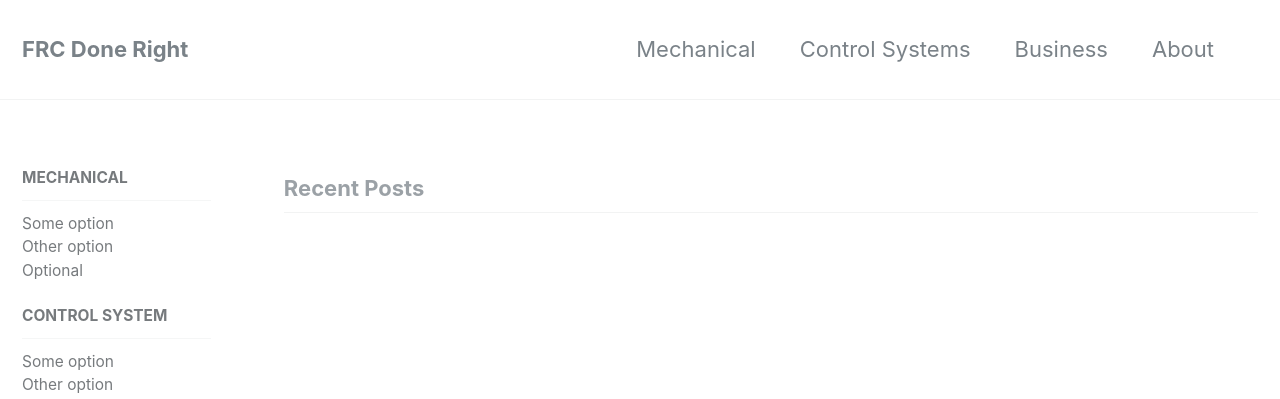
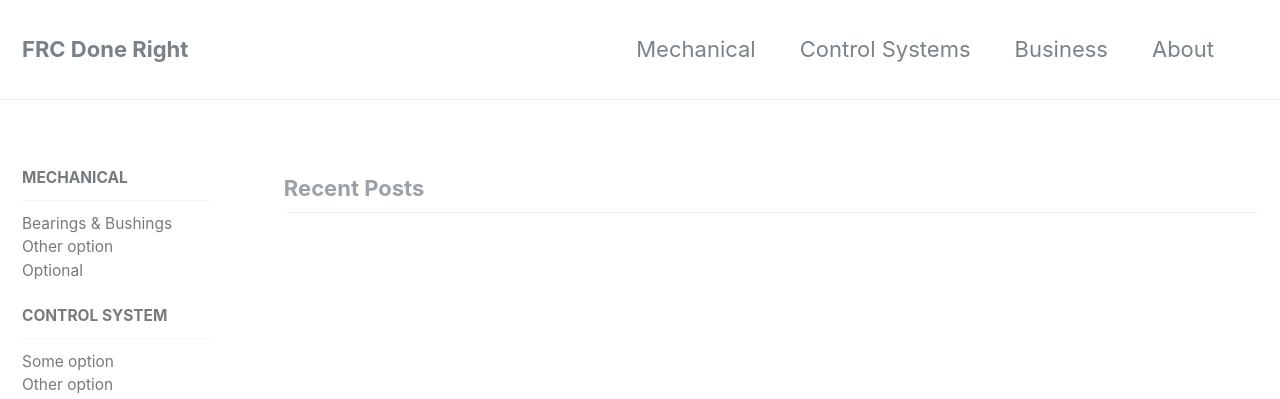
Before and after one commit to FRCDoneRight/frcdoneright.github.io, a Jekyll site: the page built from index.html, in a window 1280 px wide. Shown: the top 399 px of the page. Built offline with Jekyll 4.4.1, drawn with Linux system fonts in a browser that asks for light colours; the list of posts is cut into pages by our own code.

Commit message:
Update navigation

```diff
--- a/_data/navigation.yml
+++ b/_data/navigation.yml
@@ -1,19 +1,19 @@
 # main links
 main:
   - title: "Mechanical"
-    url: https://frcdoneright.github.io/mechanical/
+    url: /mechanical
   - title: "Control Systems"
-    url: /control/
+    url: /control
   - title: "Business"
-    url: /business/
+    url: /business
   - title: "About"
-    url: /about/
+    url: /about
 
 directory:
   - title: Mechanical
     children:
-      - title: "Some option"
-        url: /mechanical/1/
+      - title: "Bearings & Bushings"
+        url: /mechanical/parts/bearings
       - title: "Other option"
         url: /mechanical/2/
       - title: "Optional"
```
